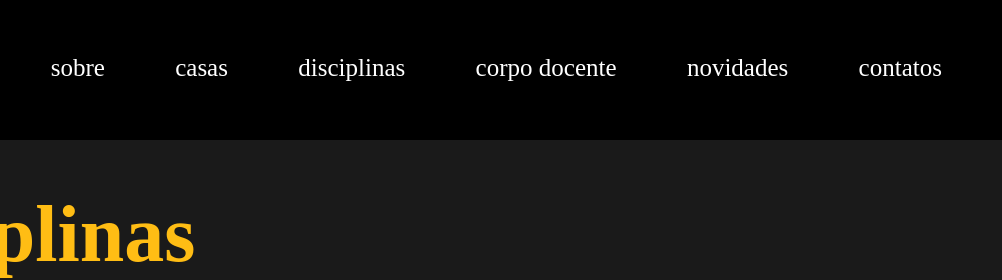
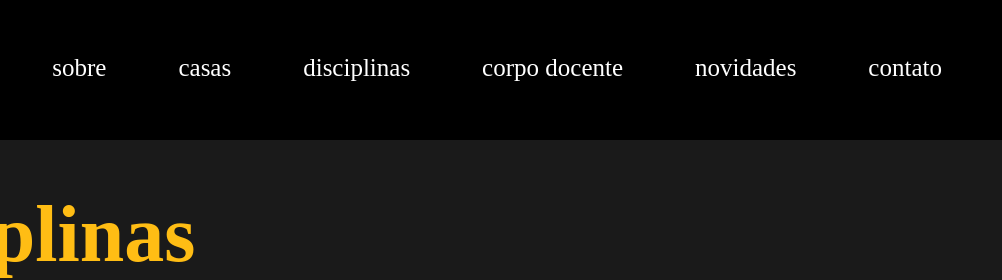
Before and after one commit to leoo-tech/projeto_final_coderhouse, a plain HTML site: page disciplinas.html in a window 1280 px wide. Shown: the top 280 px of the page, 278-1280 px from the left. Drawn offline with Linux system fonts and the light colour scheme.

Commit message:
CSS em Disciplinas (3)

```diff
--- a/disciplinas.html
+++ b/disciplinas.html
@@ -15,7 +15,7 @@
             <li class="menu"><a class="menu"href="disciplinas.html">disciplinas</a></li>
             <li class="menu"><a class="menu"href="docentes.html">corpo docente</a></li>
             <li class="menu"><a class="menu"href="novidades.html">novidades</a></li>
-            <li class="menu"><a class="menu"href="contato.html">contatos</a></li>
+            <li class="menu"><a class="menu"href="contato.html">contato</a></li>
         </ul>
     </header>
 
```
